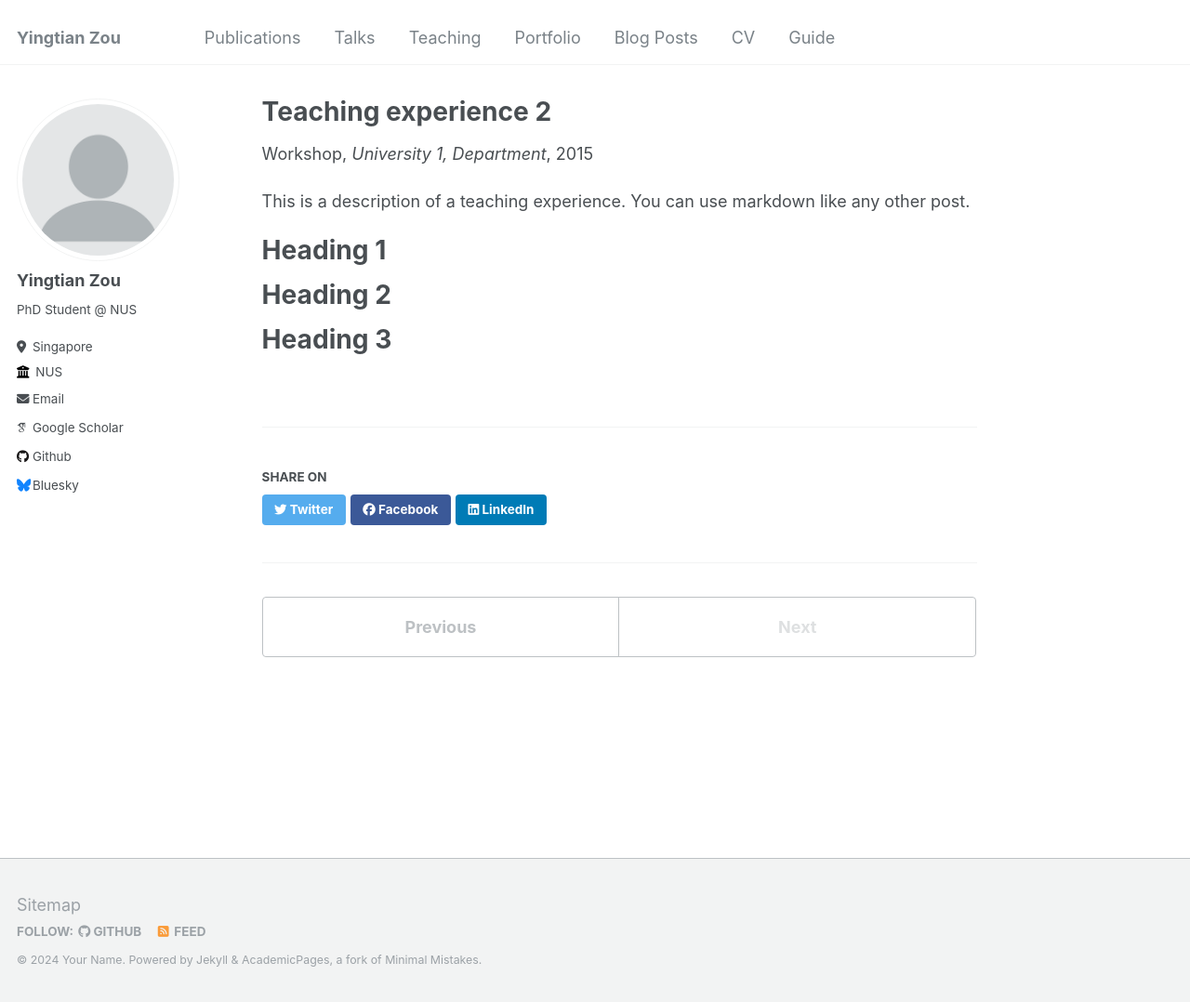
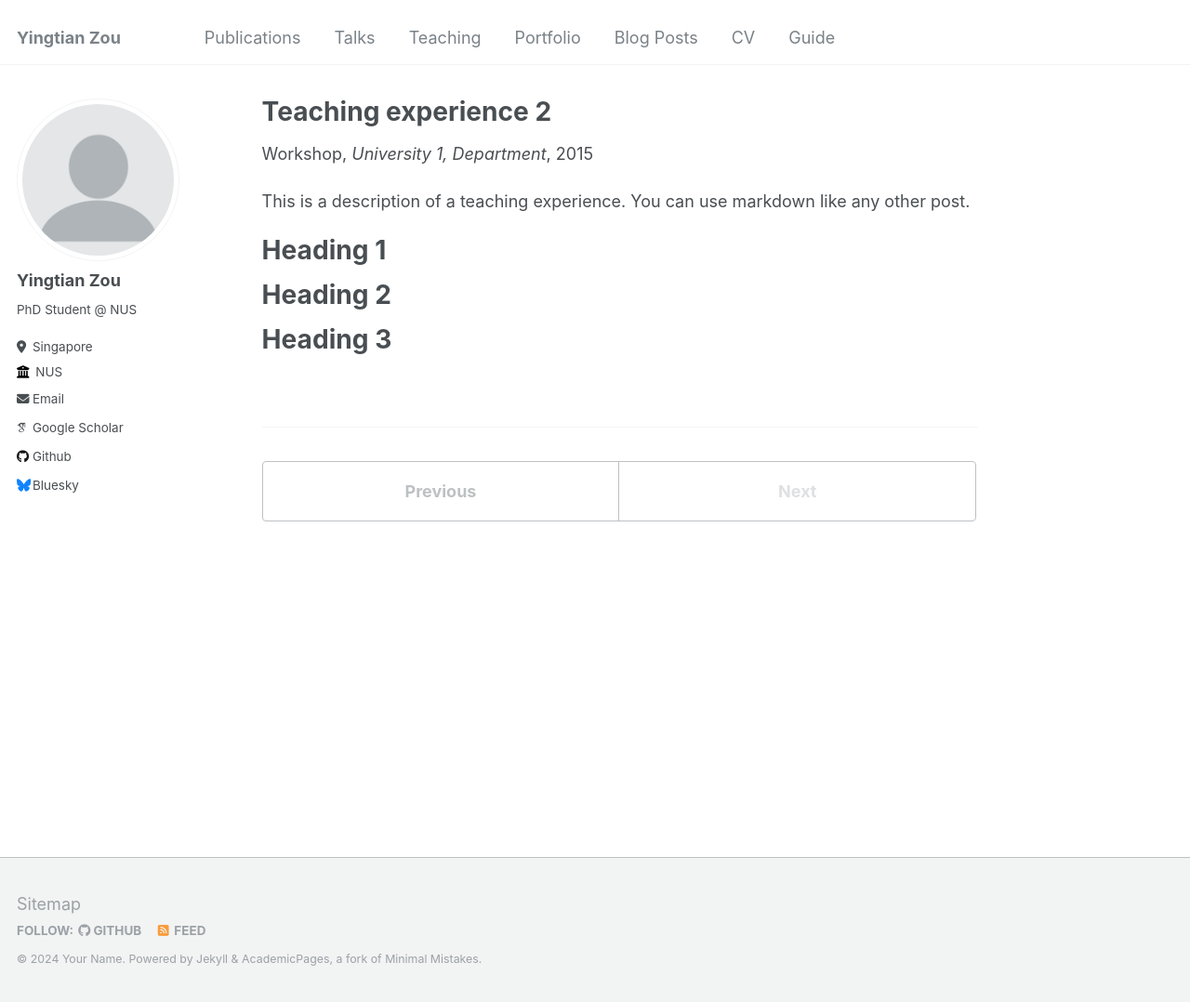
Before and after one commit to oneHuster/zyt.github.io, a Jekyll site: the page built from _teaching/2015-spring-teaching-2.md, in a window 1280 px wide and 1078 px high. Shown: the whole window at 93% size. Built offline with Jekyll 4.4.1, drawn with Linux system fonts in a browser that asks for light colours; some web fonts are replaced; part of the change alters nothing that is shown.

Commit message:
Update _config.yml

```diff
--- a/_config.yml
+++ b/_config.yml
@@ -28,7 +28,7 @@ author:
   location         : "Singapore"
   employer         : "NUS"
   uri              : # URL
-  email            : "none@example.org"
+  email            : "yingtian@u.nus.edu"
 
   # Academic websites
   arxiv            : # URL - Update with the correct link to your profile
@@ -224,7 +224,7 @@ defaults:
       author_profile: true
       read_time: true
       comments: true
-      share: true
+      share: false
       related: true
   # _pages
   - scope:
@@ -240,7 +240,7 @@ defaults:
     values:
       layout: single
       author_profile: true
-      share: true
+      share: false
       comments: true
   # _publications
   - scope:
@@ -249,7 +249,7 @@ defaults:
     values:
       layout: single
       author_profile: true
-      share: true
+      share: false
       comments: true
   # _portfolio
   - scope:
@@ -258,7 +258,7 @@ defaults:
     values:
       layout: single
       author_profile: true
-      share: true
+      share: false
       comment: true
   # _talks
   - scope:
@@ -267,7 +267,7 @@ defaults:
     values:
       layout: talk
       author_profile: true
-      share: true
+      share: false
 
 
 # Sass/SCSS
```
